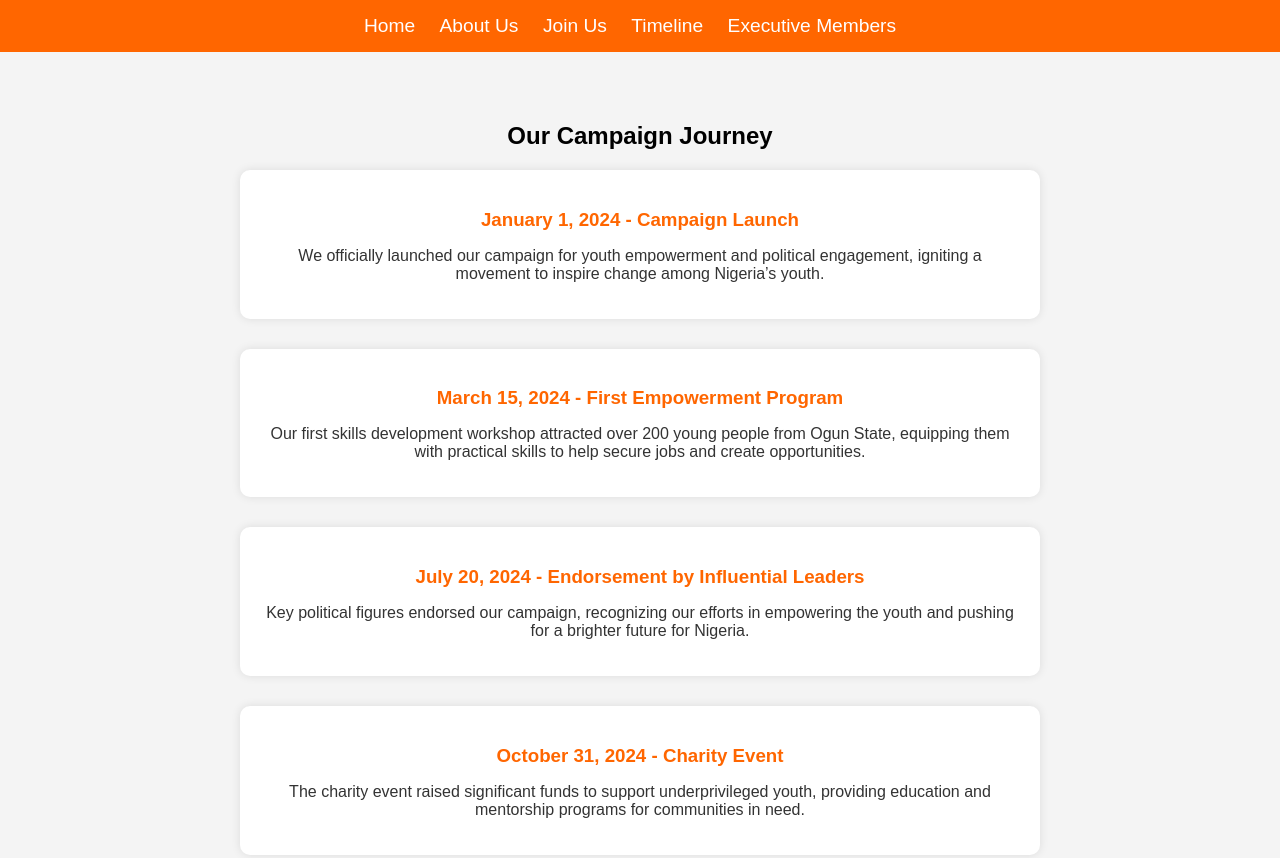
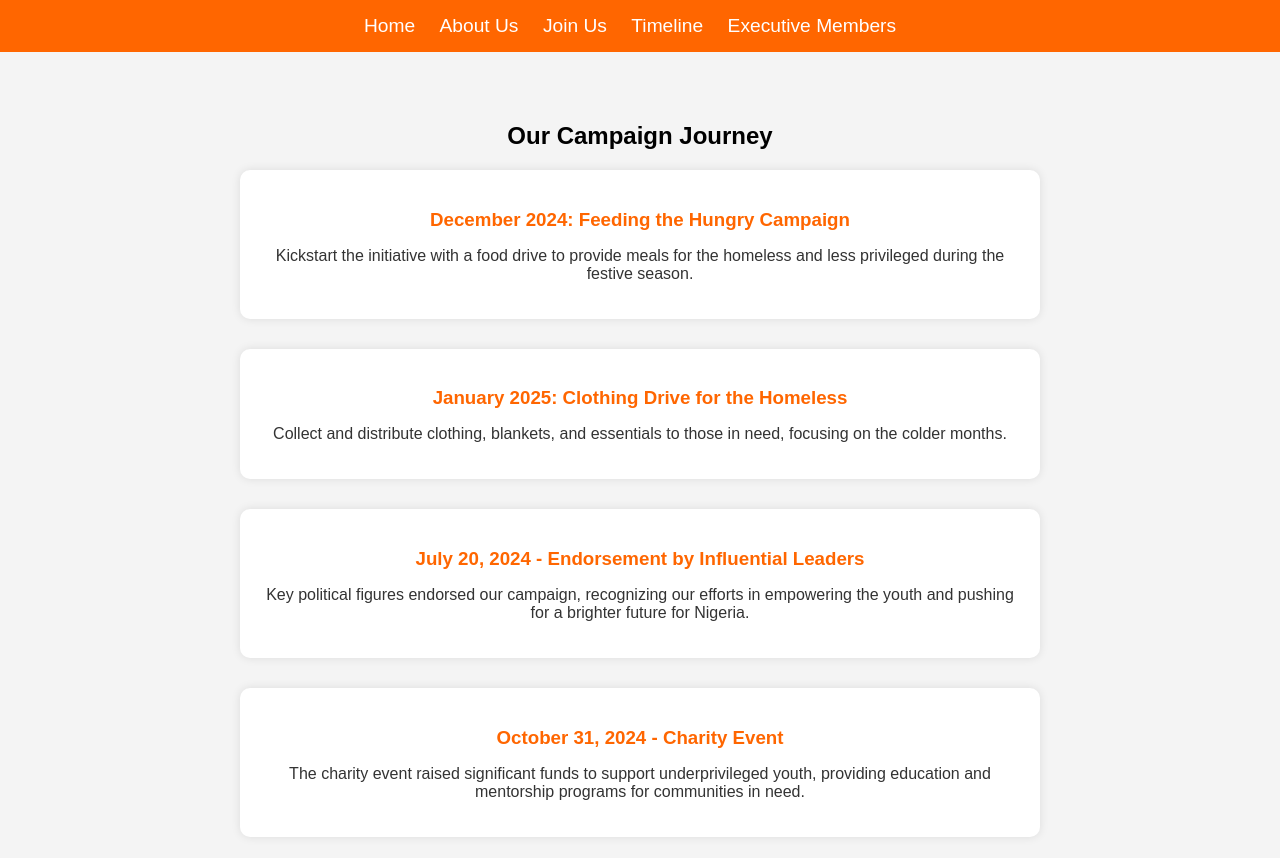
Before and after one commit to yep2035/Yep2035.github.io, a plain HTML site: page timeline.html in a window 1280 px wide. Shown: the top 858 px of the page. Drawn offline with Linux system fonts and the light colour scheme.

Commit message:
Update timeline.html

```diff
--- a/timeline.html
+++ b/timeline.html
@@ -26,14 +26,14 @@
 
         <!-- Timeline Item 1 -->
         <div class="timeline-item">
-            <h3>January 1, 2024 - Campaign Launch</h3>
-            <p>We officially launched our campaign for youth empowerment and political engagement, igniting a movement to inspire change among Nigeria’s youth.</p>
+            <h3> December 2024: Feeding the Hungry Campaign</h3>
+            <p>Kickstart the initiative with a food drive to provide meals for the homeless and less privileged during the festive season.</p>
         </div>
 
         <!-- Timeline Item 2 -->
         <div class="timeline-item">
-            <h3>March 15, 2024 - First Empowerment Program</h3>
-            <p>Our first skills development workshop attracted over 200 young people from Ogun State, equipping them with practical skills to help secure jobs and create opportunities.</p>
+            <h3>January 2025: Clothing Drive for the Homeless</h3>
+            <p>Collect and distribute clothing, blankets, and essentials to those in need, focusing on the colder months.</p>
         </div>
 
         <!-- Timeline Item 3 -->
```
